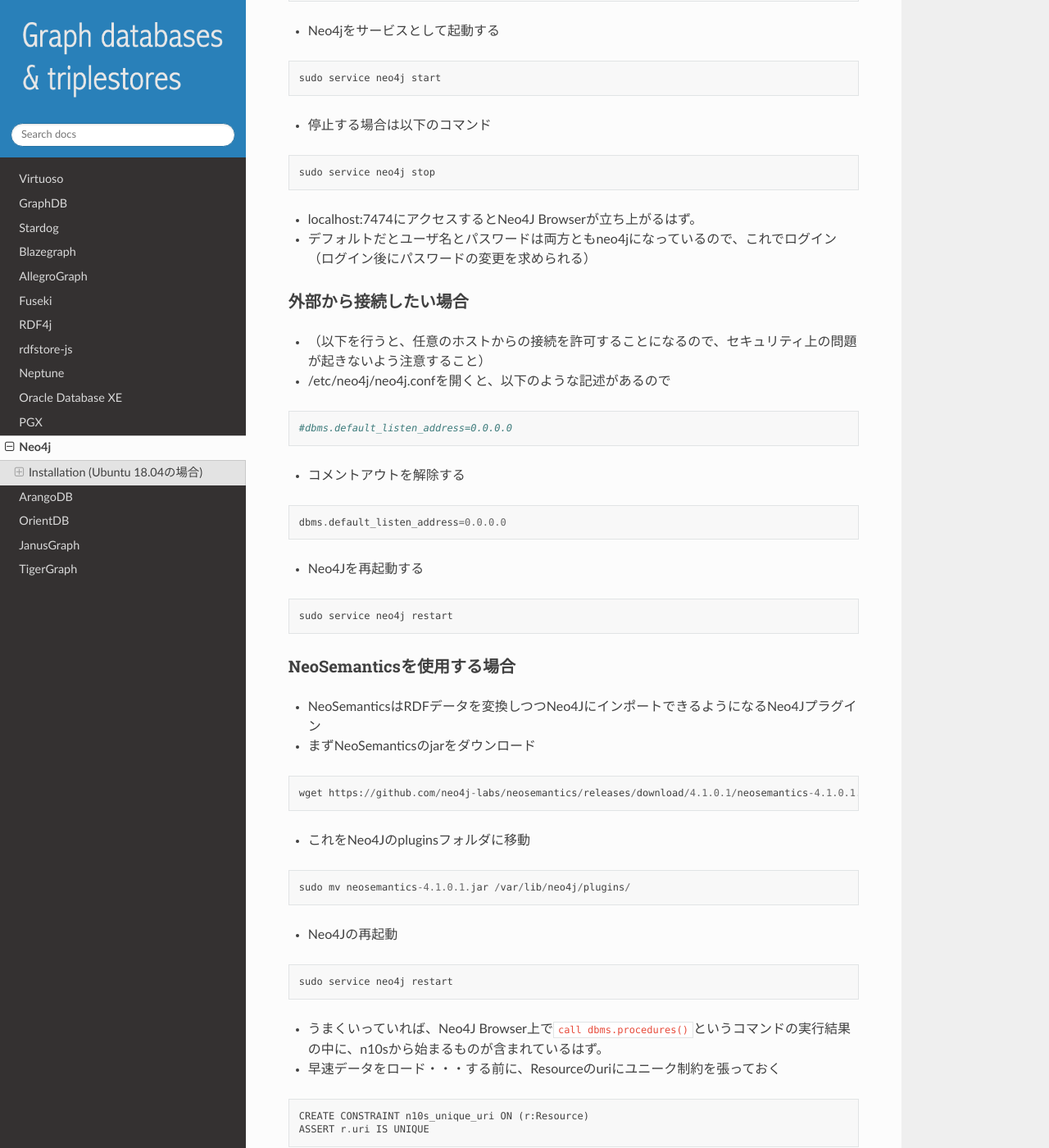
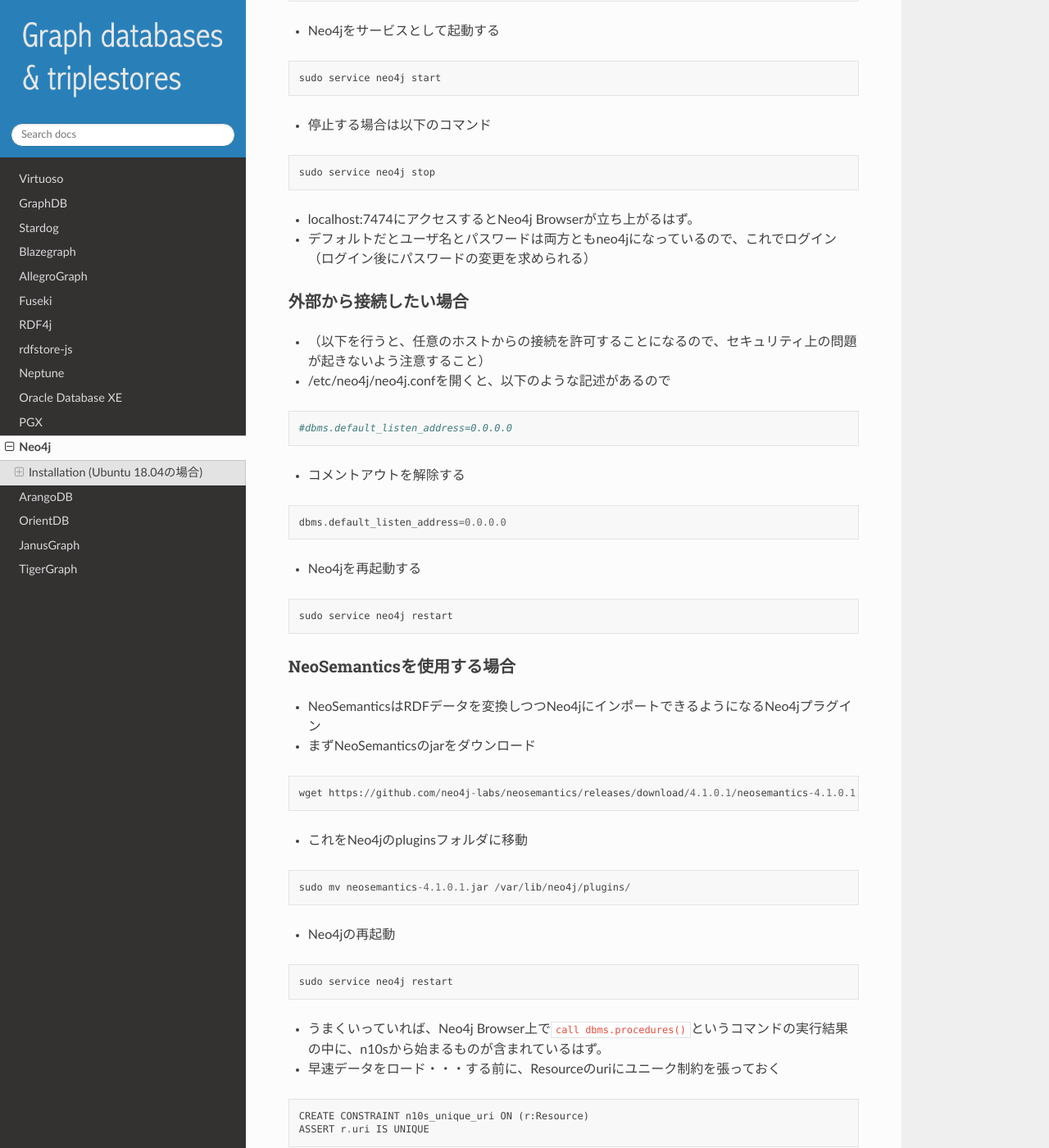
Before and after one commit to dbcls/graphdbs, a Sphinx documentation site: the page built from docs/md/neo4j.md, in a window 1280 px wide and 1400 px high, scrolled down 987 px. Shown: the whole window at 82% size. Built offline with Sphinx 7.4.7 and the Read the Docs theme 2.0.0, drawn with Linux system fonts in a browser that asks for light colours; some of the changed text lies outside the part shown.

Commit message:
update docs/md/neo4j.md

````diff
--- a/docs/md/neo4j.md
+++ b/docs/md/neo4j.md
@@ -23,7 +23,7 @@
 ## Installation (Ubuntu 18.04の場合)
 
  * 参考：https://neo4j.com/docs/operations-manual/current/installation/linux/debian/
- * Neo4Jのパッケージリポジトリを追加する
+ * Neo4jのパッケージリポジトリを追加する
 ```
 wget -O - https://debian.neo4j.com/neotechnology.gpg.key | sudo apt-key add -
 echo 'deb https://debian.neo4j.com stable latest' | sudo tee -a /etc/apt/sources.list.d/neo4j.list
@@ -42,7 +42,7 @@
 ```
 sudo service neo4j stop
 ```
- * localhost:7474にアクセスするとNeo4J Browserが立ち上がるはず。
+ * localhost:7474にアクセスするとNeo4j Browserが立ち上がるはず。
  * デフォルトだとユーザ名とパスワードは両方ともneo4jになっているので、これでログイン（ログイン後にパスワードの変更を求められる）
 
 ### 外部から接続したい場合
@@ -55,27 +55,27 @@
 ```
 dbms.default_listen_address=0.0.0.0
 ```
- * Neo4Jを再起動する
+ * Neo4jを再起動する
 ```
 sudo service neo4j restart
 ```
 
 
 ### NeoSemanticsを使用する場合
- * NeoSemanticsはRDFデータを変換しつつNeo4JにインポートできるようになるNeo4Jプラグイン
+ * NeoSemanticsはRDFデータを変換しつつNeo4jにインポートできるようになるNeo4jプラグイン
  * まずNeoSemanticsのjarをダウンロード
 ```
 wget https://github.com/neo4j-labs/neosemantics/releases/download/4.1.0.1/neosemantics-4.1.0.1.jar
 ```
- * これをNeo4Jのpluginsフォルダに移動
+ * これをNeo4jのpluginsフォルダに移動
 ```
 sudo mv neosemantics-4.1.0.1.jar /var/lib/neo4j/plugins/
 ```
- * Neo4Jの再起動
+ * Neo4jの再起動
 ```
 sudo service neo4j restart
 ```
- * うまくいっていれば、Neo4J Browser上で`call dbms.procedures()`というコマンドの実行結果の中に、n10sから始まるものが含まれているはず。
+ * うまくいっていれば、Neo4j Browser上で`call dbms.procedures()`というコマンドの実行結果の中に、n10sから始まるものが含まれているはず。
  * 早速データをロード・・・する前に、Resourceのuriにユニーク制約を張っておく
 
 ```
````
